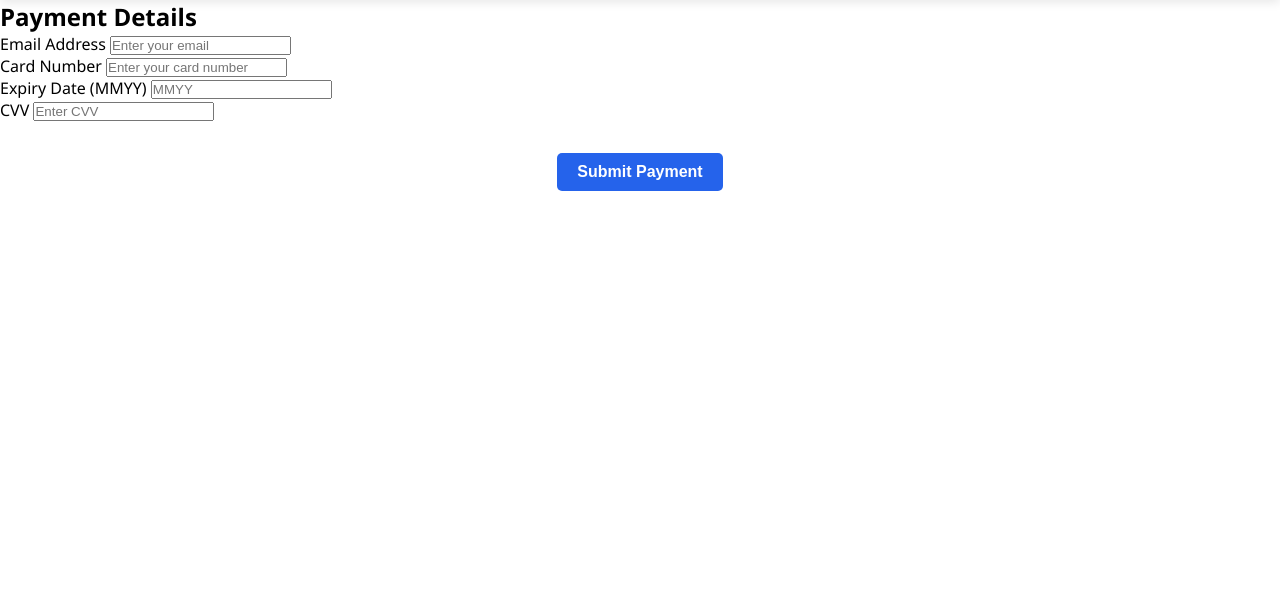
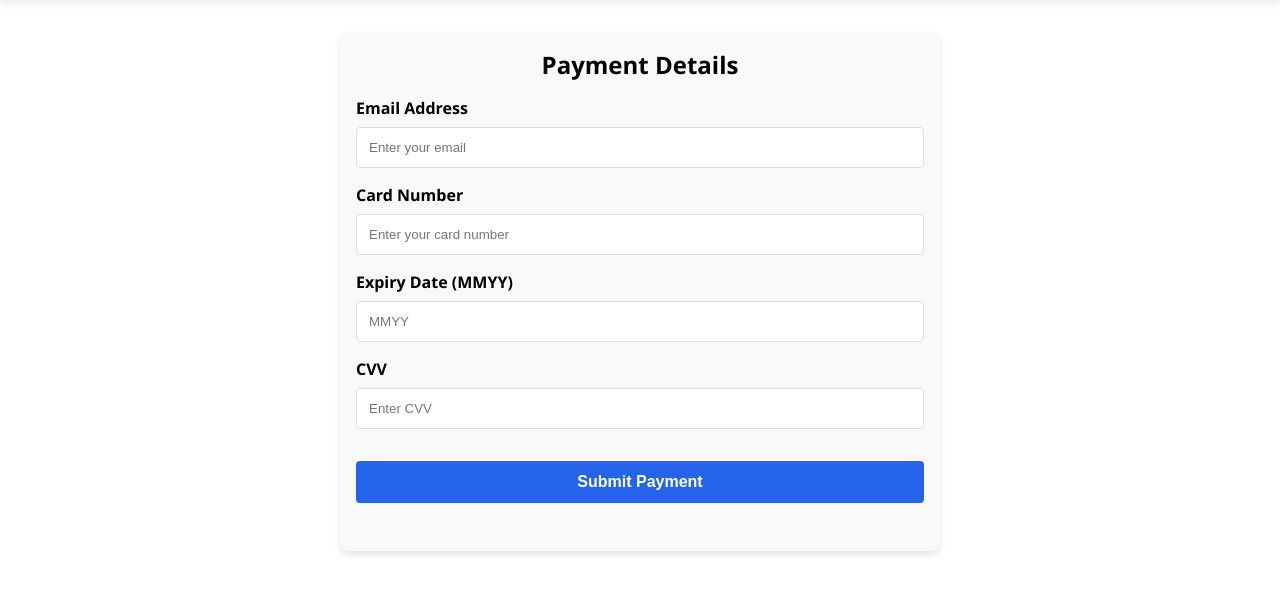
Before and after one commit to dylannguyennn/ByteMarket, a Flask app: page /payment in a window 1280 px wide. Shown: the part 73-667 px from the top of the page. Run offline with Flask 3, Linux system fonts and the light colour scheme; a user stored in the database is signed in.

Commit message:
added payment and thank you pages

```diff
--- a/static/styles.css
+++ b/static/styles.css
@@ -359,7 +359,8 @@ header {
 }
 
 .placeholder-product {
-  height: 200px;
+  height: 260px; /* Set a fixed height */
+  object-fit: contain; /* Ensures the entire image is visible */
   background-color: #e5e7eb;
   border-radius: 8px;
   overflow: hidden;
@@ -958,3 +959,102 @@ header {
   color: #6b7280;
   font-size: 14px;
 }
+
+/* Payment Page Styling */
+.payment-container {
+  max-width: 600px;
+  margin: 2rem auto;
+  padding: 1rem;
+  background: #f9f9f9;
+  border-radius: 8px;
+  box-shadow: 0 4px 6px rgba(0, 0, 0, 0.1);
+}
+
+.payment-container h2 {
+  text-align: center;
+  margin-bottom: 1rem;
+}
+
+.form-group {
+  margin-bottom: 1rem;
+}
+
+.form-group label {
+  display: block;
+  margin-bottom: 0.5rem;
+  font-weight: bold;
+}
+
+.form-group input {
+  width: 100%;
+  padding: 0.75rem;
+  border: 1px solid #ddd;
+  border-radius: 4px;
+}
+
+.checkout-button {
+  display: block;
+  width: 100%;
+  padding: 0.75rem;
+  background-color: #2563eb;
+  color: white;
+  border: none;
+  border-radius: 4px;
+  font-size: 1rem;
+  cursor: pointer;
+}
+
+.checkout-button:hover {
+  background-color: #1e40af;
+}
+
+/* thank_you Page Styling */
+.thank-you-container {
+  max-width: 600px;
+  margin: 2rem auto;
+  text-align: center;
+  padding: 1rem;
+  background: #f9f9f9;
+  border-radius: 8px;
+  box-shadow: 0 4px 6px rgba(0, 0, 0, 0.1);
+}
+
+.thank-you-container h2 {
+  color: #2563eb;
+  margin-bottom: 1rem;
+}
+
+.thank-you-container p {
+  font-size: 1.2rem;
+  color: #1f2937;
+}
+
+.thank-you-container h3 {
+  margin-top: 1.5rem;
+  font-size: 1.5rem;
+  color: black;
+}
+
+/* Purchased Items List Styling */
+.purchased-items {
+  list-style-type: none;
+  padding: 0;
+  margin: 1rem 0;
+}
+
+.purchased-items li {
+  margin-bottom: 0.5rem;
+  font-size: 1rem;
+  color: #1f2937;
+}
+
+.purchased-items li strong {
+  color: #2563eb;
+}
+
+.thank-you-container .total {
+  font-size: 1.2rem;
+  font-weight: bold;
+  margin-top: 1rem;
+  color: #1f2937;
+}
```
